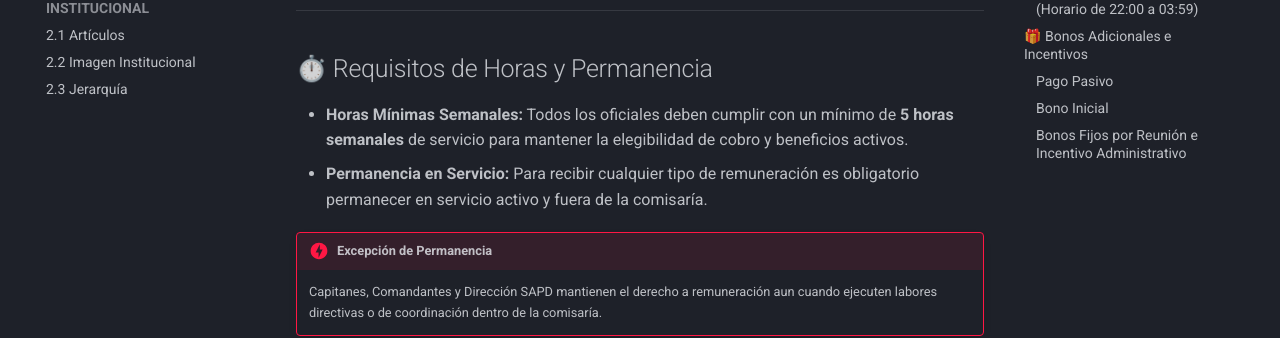
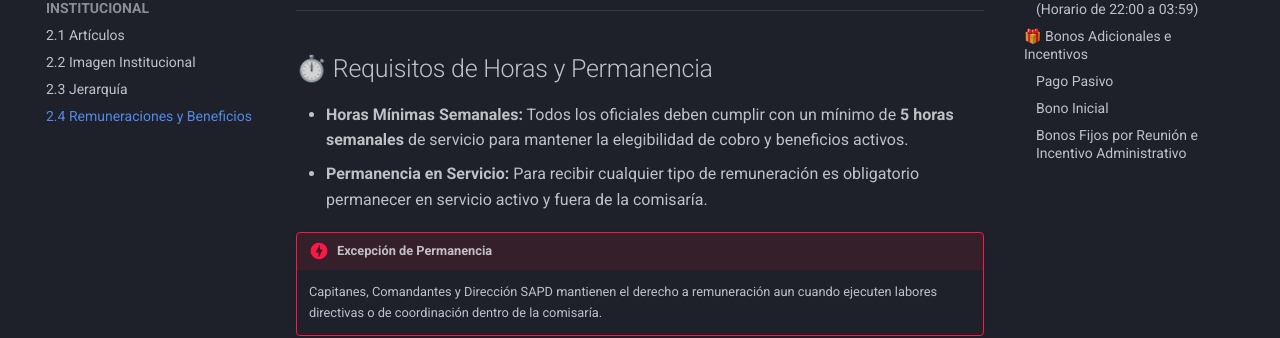
Before and after one commit to normativa-lspd-infinity-rp/Normativa-LSPD, an MkDocs documentation site: the page built from docs/organizacion/remuneraciones.md, in a window 1280 px wide. Shown: the part 246-584 px from the top of the page. Built offline with MkDocs 1.6.1 and Material for MkDocs 9.7.7, drawn with Linux system fonts in a browser that asks for light colours.

Commit message:
Update mkdocs.yml

```diff
--- a/mkdocs.yml
+++ b/mkdocs.yml
@@ -37,3 +37,4 @@ nav:
       - 2.1 Artículos: organizacion/articulos.md
       - 2.2 Imagen Institucional: organizacion/imagen-institucional.md
       - 2.3 Jerarquía: organizacion/jerarquia.md
+      - 2.4 Remuneraciones y Beneficios: organizacion/remuneraciones.md
```
